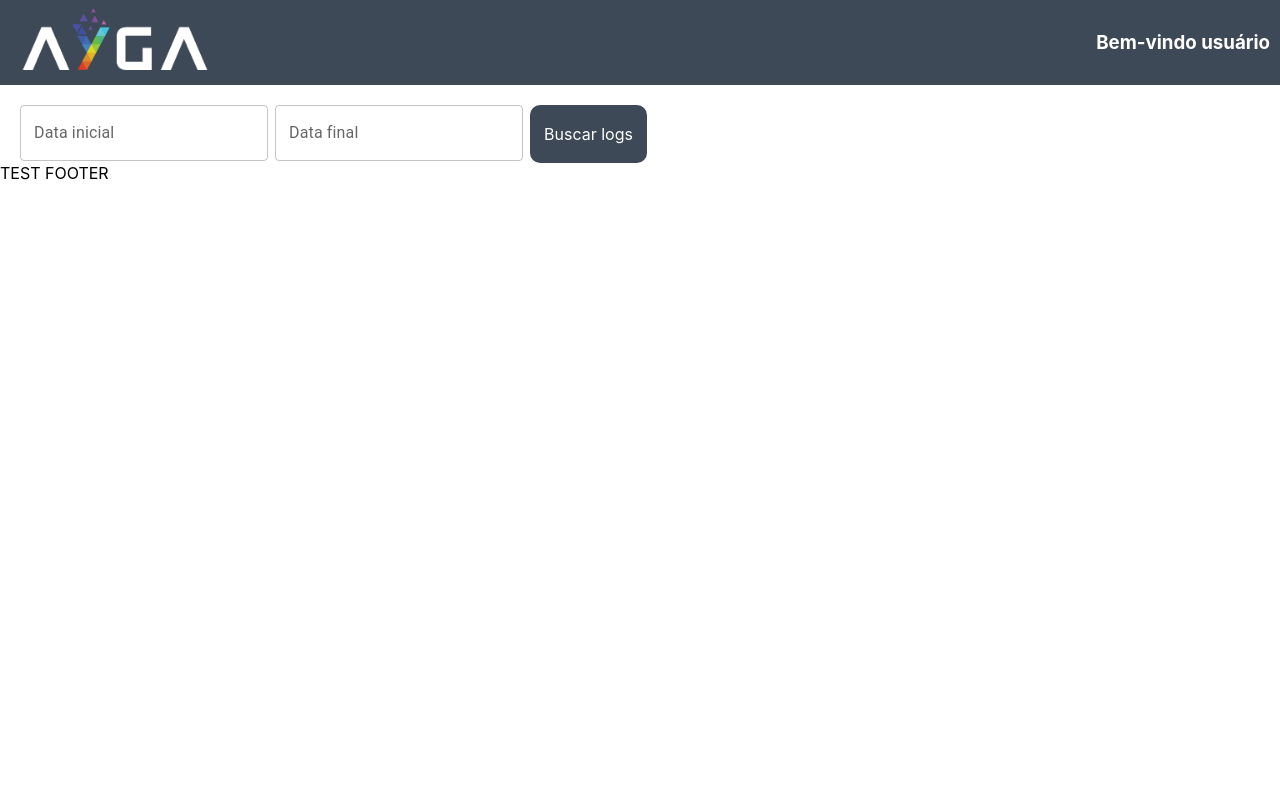
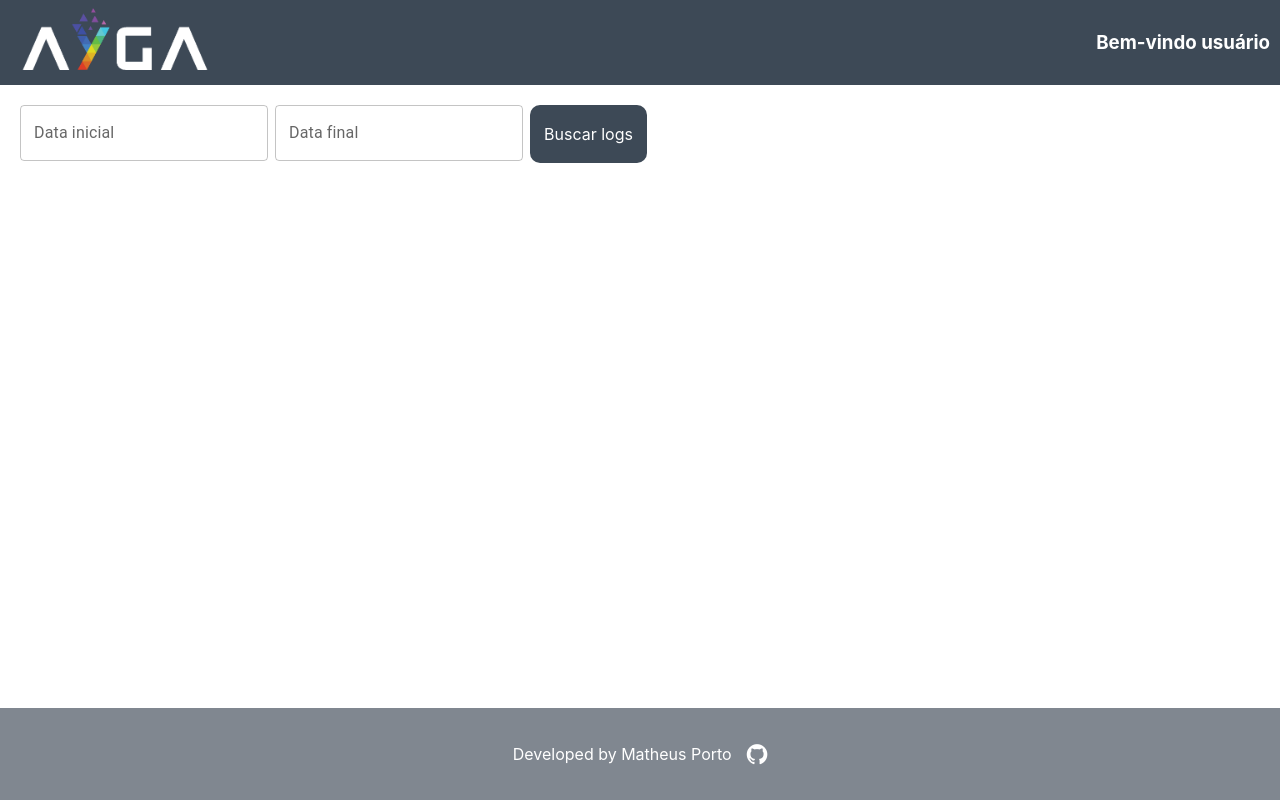
Before and after one commit to matheusmoraesporto/dots-ui, a React (Create React App) app: page / in a window 1280 px wide. Built offline with nearby package versions, Linux system fonts and the light colour scheme.

Commit message:
Create footer styles

```diff
--- a/public/index.html
+++ b/public/index.html
@@ -5,6 +5,7 @@
     <meta name="viewport" content="width=device-width, initial-scale=1" />
     <meta name="theme-color" content="#000000" />
     <link rel="apple-touch-icon" href="%PUBLIC_URL%/logo192.png" />
+    <link rel="stylesheet" href="https://cdnjs.cloudflare.com/ajax/libs/font-awesome/4.7.0/css/font-awesome.min.css">
     <title>Logs dos devices</title>
   </head>
   <body>
--- a/src/components/Footer/index.js
+++ b/src/components/Footer/index.js
@@ -1,9 +1,13 @@
 import React from "react";
+import './styles.css';
 
 function Footer() {
     return (
-        <footer>
-            TEST FOOTER
+        <footer className="Footer">
+            <p>Developed by Matheus Porto</p>
+            <a href="https://github.com/matheusmoraesporto/dots-ui" target="_blank">
+                <i className="fa fa-github"></i>
+            </a>
         </footer>
     )
 }
--- /dev/null
+++ b/src/components/Footer/styles.css
@@ -0,0 +1,21 @@
+.Footer {
+    display: flex;
+    position: absolute;
+    bottom: 0;
+    width: 100%;
+    align-items: center;
+    justify-content: center;
+    background-color: #808790;
+    color: #ffffff;
+    padding: 20px 0;
+}
+
+a {
+    margin-left: 15px;
+    color: none;
+}
+
+.fa-github {
+    font-size: 24px;
+    color: #ffffff;
+}
```
